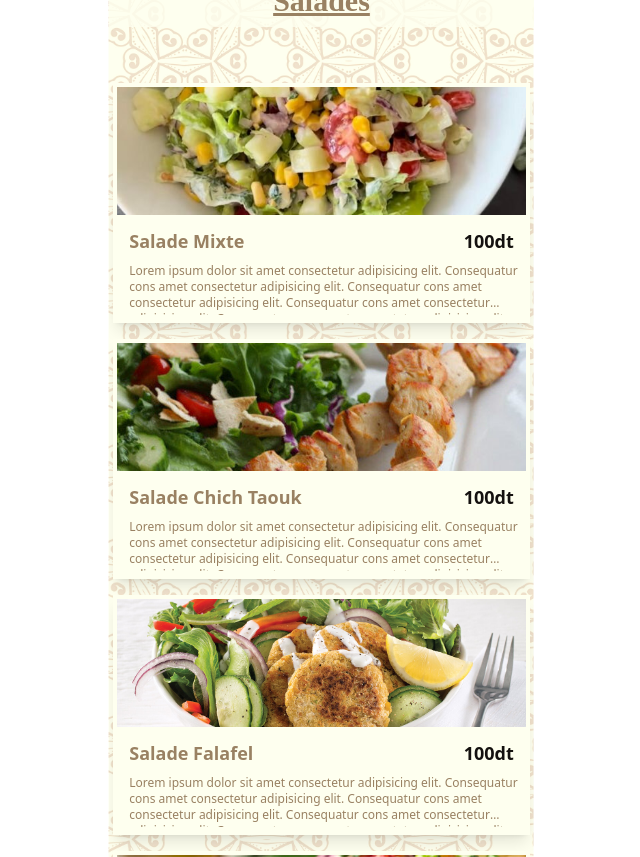
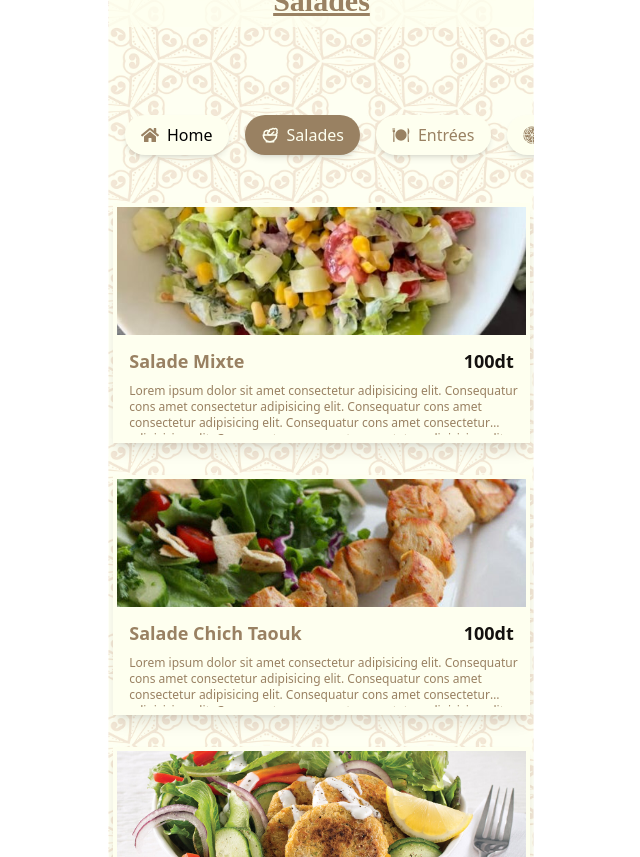
Before and after one commit to fedibbm/Menu_Sultan_Halab, a React (Vite) app: page / in a window 1280 px wide. Both pictures are taken after a click on the element "Salades". Shown: the whole page, without its empty margins (319-959 px from the left). Built offline with nearby package versions, Linux system fonts and the light colour scheme; a web font is replaced by a local one.

Commit message:
added categories slider

```diff
--- a/package.json
+++ b/package.json
@@ -13,6 +13,7 @@
     "@tailwindcss/line-clamp": "^0.4.4",
     "react": "^18.3.1",
     "react-dom": "^18.3.1",
+    "react-icons": "^5.3.0",
     "react-router-dom": "^6.27.0"
   },
   "devDependencies": {
--- /dev/null
+++ b/src/components/CategoriesSlider.jsx
@@ -0,0 +1,66 @@
+import React, { useEffect } from "react";
+import data from "../../data.json";
+import { useParams } from "react-router-dom";
+import { NavLink } from "react-router-dom";
+import { LuSalad, LuSandwich } from "react-icons/lu";
+import { GiBread, GiHotMeal, GiMeal } from "react-icons/gi";
+import { GiFullPizza } from "react-icons/gi";
+import { IoPizza } from "react-icons/io5";
+import { FaHome } from "react-icons/fa";
+
+const CategoriesSlider = () => {
+    const currentPath = useParams().path;
+    useEffect(() => {
+        console.log(currentPath);
+    }, []);
+    const iconMapping = {
+        Salades: <LuSalad className="text-lg " />,
+        Entrees: <GiMeal className="text-lg " />,
+        Moajanet_Charkia: <GiFullPizza className="text-lg " />,
+        Plats: <GiHotMeal className="text-lg " />,
+        Pizza: <IoPizza className="text-lg " />,
+        Fatayer: <GiBread className="text-lg " />,
+        Sandwichs: <LuSandwich className="text-lg " />,
+    };
+    return (
+        <div className="overflow-x-scroll w-full whitespace-nowrap p-4 snap-x scroll-smooth">
+            <div className="inline-flex gap-4">
+                <NavLink to="/">
+                    <div className="bg-lightBeige rounded-full h-10 px-4  shadow-md flex items-center justify-center gap-2">
+                        <FaHome className="text-lg text-darkerCaramel" />
+                        <p>Home</p>
+                    </div>
+                </NavLink>
+                {data.map((category, index) => {
+                    const is_active = category.path == currentPath;
+                    return (
+                        <NavLink to={`/menu/${category.path}`}>
+                            <div
+                                key={category.path}
+                                className={`rounded-full h-10 px-4 shadow-md flex items-center justify-center gap-2 ${
+                                    is_active
+                                        ? "bg-darkerCaramel text-lightBeige"
+                                        : "bg-lightBeige text-darkerCaramel"
+                                }`}
+                            >
+                                {" "}
+                                {iconMapping[category.path]}
+                                <p
+                                    classname={
+                                        is_active
+                                            ? "text-lightBeige"
+                                            : "text-darkerCaramel"
+                                    }
+                                >
+                                    {category.title.split(" ")[0]}
+                                </p>
+                            </div>
+                        </NavLink>
+                    );
+                })}
+            </div>
+        </div>
+    );
+};
+
+export default CategoriesSlider;
--- a/src/components/MenuItemCard.jsx
+++ b/src/components/MenuItemCard.jsx
@@ -10,9 +10,9 @@ const MenuItemCard = ({ item }) => {
         //         <p className='text-green-900 font-semibold text-lg text-end pr-2'>100dt</p>
         //     </div>
         // </div>
-        <div className="bg-lightBeige w-[98%]  flex flex-col p-1 shadow-lg  ">
+        <div className="bg-lightBeige w-[98%] flex flex-col p-1 shadow-lg ">
             <div
-                className="h-32 w-full  flex-shrink-0 bg-cover bg-center"
+                className="h-32 w-full flex-shrink-0 bg-cover bg-center"
                 style={{ backgroundImage: `url(${item.img})` }}
             ></div>
             <div className="p-1 pl-3 flex flex-col justify-between">
--- a/src/pages/HomePage.jsx
+++ b/src/pages/HomePage.jsx
@@ -10,7 +10,7 @@ const HomePage = () => {
   return (
     <div>
         <Header />
-        <div className='grid grid-cols-2 w-full place-items-center gap-y-4 '>
+        <div className='grid grid-cols-2 w-full place-items-center gap-y-4 pb-20'>
             {data.map((category, index)=><FoodCategory key={index} title={category.title} picSrc={category.img} path={category.path} items={category.items} />)}
         </div>
     </div>
--- a/src/pages/MenuPage.jsx
+++ b/src/pages/MenuPage.jsx
@@ -2,10 +2,10 @@ import React from "react";
 import { useParams } from "react-router-dom";
 import MenuItemCard from "../components/MenuItemCard";
 import data from "../../data.json"; // Assuming data is in the correct format
+import CategoriesSlider from "../components/CategoriesSlider";
 
 const MenuPage = () => {
     const { path } = useParams();
-
     const category = data.find((cat) => cat.path === path); // Use strict equality (===)
 
         if (!category) {
@@ -19,9 +19,9 @@ const MenuPage = () => {
     const items = category.items;
 
     return (
-        <div className="flex flex-col gap-4 items-center">
+        <div className="flex flex-col items-center space-y-8 bg-opacity-20 bg-white overflow-x-hidden pb-20 ">
             <div className="pb-10 w-full "><h1 className="text-3xl text-center font-bold underline font-playwrite p-2 pt-10 bg-opacity-80 text-darkerCaramel bg-lightBeige">{category.title}</h1></div>
-
+            <CategoriesSlider />
             {items && items.length > 0 ? (
                 items.map((item, index) => (
                     <MenuItemCard key={index} item={item} />
```
Also changed, not shown: 1 other file (tests, documents, lock files or other folders).
